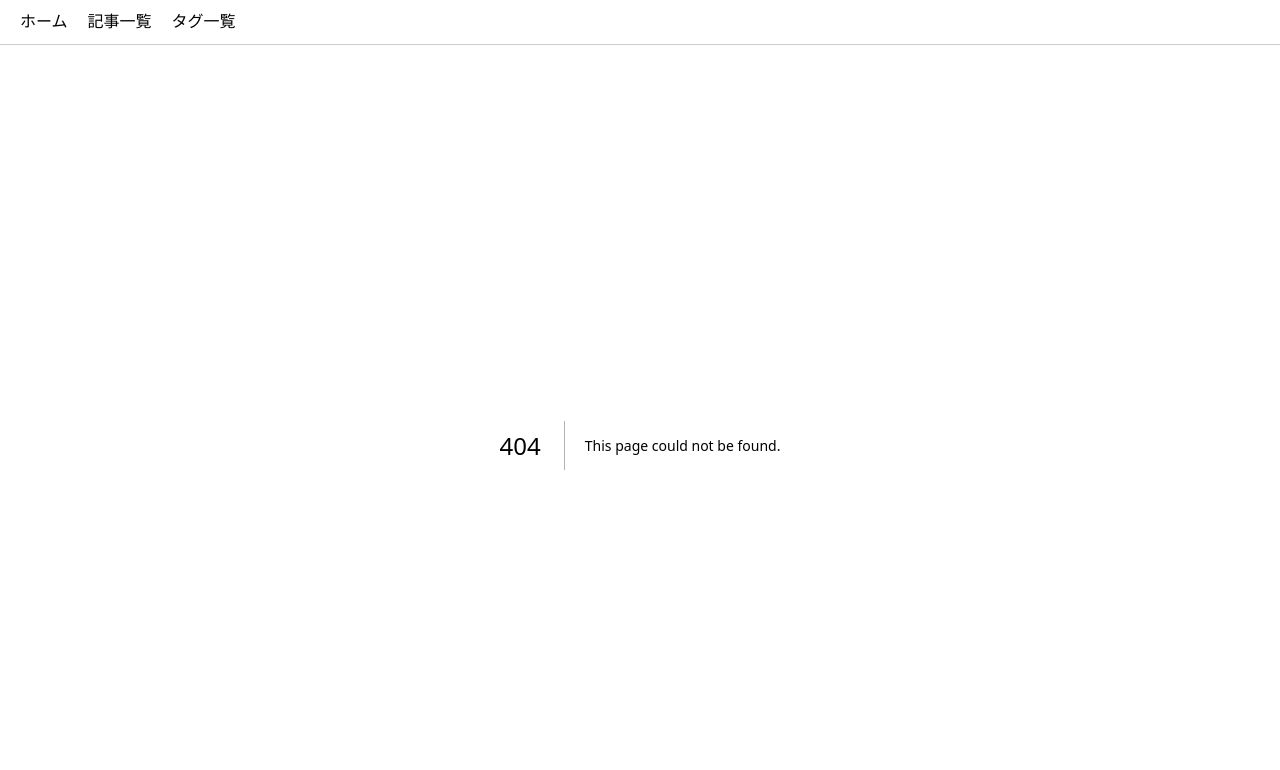
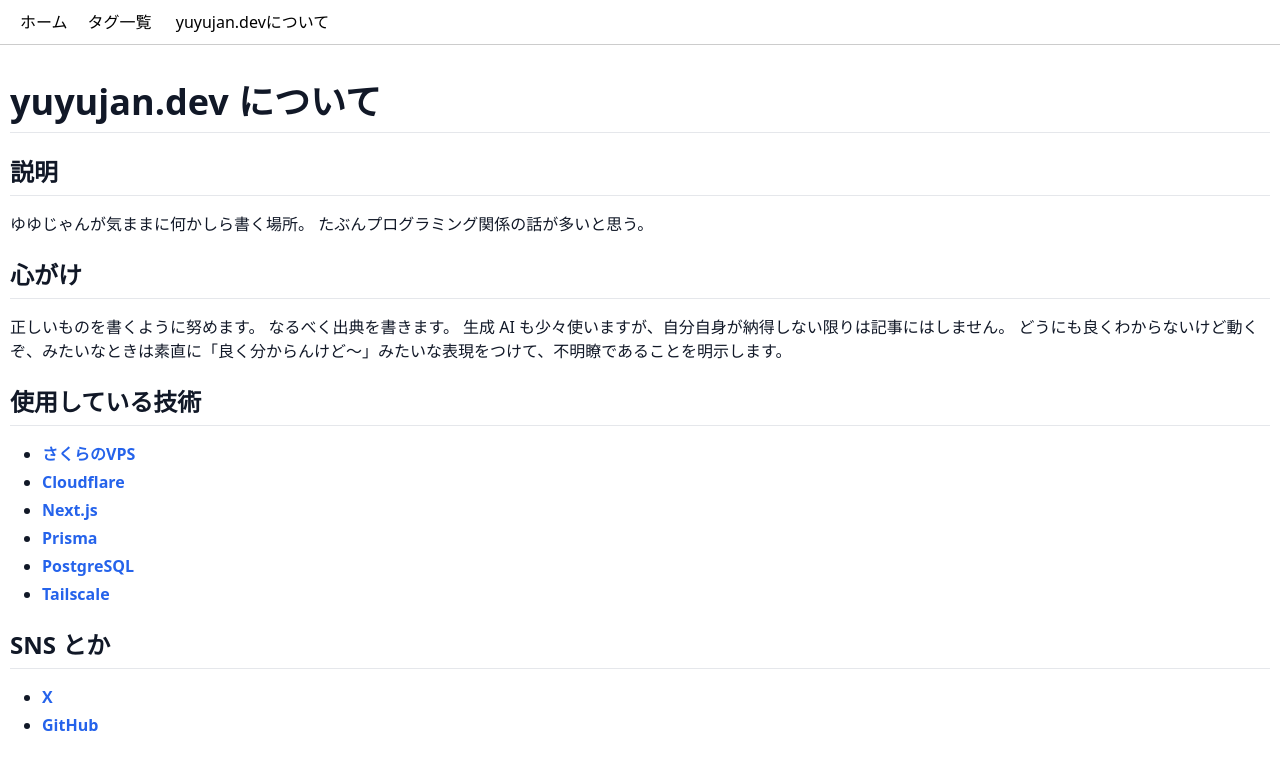
Before and after one commit to yuyuyuyu0111/yuyujan-dev-blog, a Next.js app: page /about in a window 1280 px wide. Before the commit this address had no page. Shown: the top 770 px of the page. Built offline with nearby package versions, Linux system fonts and the light colour scheme.

Commit message:
aboutページとかCSSとか

```diff
--- a/package.json
+++ b/package.json
@@ -10,11 +10,12 @@
   },
   "dependencies": {
     "@prisma/client": "^6.3.1",
-    "marked": "^15.0.7",
     "next": "15.1.7",
     "prisma": "^6.3.1",
     "react": "^19.0.0",
-    "react-dom": "^19.0.0"
+    "react-dom": "^19.0.0",
+    "react-markdown": "^10.0.0",
+    "remark-gfm": "^4.0.1"
   },
   "devDependencies": {
     "@eslint/eslintrc": "^3",
--- /dev/null
+++ b/src/app/about/page.tsx
@@ -0,0 +1,40 @@
+import Markdown from "react-markdown";
+import remarkGfm from "remark-gfm";
+
+export default async function getAbout() {
+  const page = `
+# yuyujan.dev について
+
+## 説明
+
+ゆゆじゃんが気ままに何かしら書く場所。
+たぶんプログラミング関係の話が多いと思う。
+
+
+## 心がけ
+
+正しいものを書くように努めます。
+なるべく出典を書きます。
+生成 AI も少々使いますが、自分自身が納得しない限りは記事にはしません。
+どうにも良くわからないけど動くぞ、みたいなときは素直に「良く分からんけど～」みたいな表現をつけて、不明瞭であることを明示します。
+
+## 使用している技術
+
+- [さくらのVPS](https://vps.sakura.ad.jp/)
+- [Cloudflare](https://www.cloudflare.com/ja-jp/)
+- [Next.js](https://nextjs.org/)
+- [Prisma](https://www.prisma.io/)
+- [PostgreSQL](https://www.postgresql.org/)
+- [Tailscale](https://tailscale.com/)
+
+## SNS とか
+
+- [X](https://x.com/yuyujan11)
+- [GitHub](https://github.com/yuyuyuyu0111)
+`;
+  return (
+    <div className="markdown">
+      <Markdown remarkPlugins={[remarkGfm]}>{page}</Markdown>
+    </div>
+  );
+}
--- a/src/app/globals.css
+++ b/src/app/globals.css
@@ -2,20 +2,118 @@
 @tailwind components;
 @tailwind utilities;
 
-:root {
-  --background: #ffffff;
-  --foreground: #171717;
+/*
+ * GitHub Markdown styles for Tailwind CSS
+ * Based on: https://github.com/iandinwoodie/github-markdown-tailwindcss
+ *
+ * Copyright (c) Ian Dinwoodie
+ * Licensed under MIT License
+ * https://github.com/iandinwoodie/github-markdown-tailwindcss/blob/master/LICENSE
+ */
+
+/* Additional vertical padding used by kbd tag. */
+.py-05 {
+  padding-top: 0.125rem;
+  padding-bottom: 0.125rem;
 }
-/*
-@media (prefers-color-scheme: dark) {
-  :root {
-    --background: #0a0a0a;
-    --foreground: #ededed;
-  }
+
+.markdown {
+  @apply text-gray-900 leading-normal break-words;
 }
-*/
-body {
-  color: var(--foreground);
-  background: var(--background);
-  font-family: Arial, Helvetica, sans-serif;
+
+.markdown > * + * {
+  @apply mt-0 mb-4;
 }
+
+.markdown li + li {
+  @apply mt-1;
+}
+
+.markdown li > p + p {
+  @apply mt-6;
+}
+
+.markdown strong {
+  @apply font-semibold;
+}
+
+.markdown a {
+  @apply text-blue-600 font-semibold;
+}
+
+.markdown strong a {
+  @apply font-bold;
+}
+
+.markdown h1 {
+  @apply leading-tight border-b text-4xl font-semibold mb-4 mt-6 pb-2;
+}
+
+.markdown h2 {
+  @apply leading-tight border-b text-2xl font-semibold mb-4 mt-6 pb-2;
+}
+
+.markdown h3 {
+  @apply leading-snug text-lg font-semibold mb-4 mt-6;
+}
+
+.markdown h4 {
+  @apply leading-none text-base font-semibold mb-4 mt-6;
+}
+
+.markdown h5 {
+  @apply leading-tight text-sm font-semibold mb-4 mt-6;
+}
+
+.markdown h6 {
+  @apply leading-tight text-sm font-semibold text-gray-600 mb-4 mt-6;
+}
+
+.markdown blockquote {
+  @apply text-base border-l-4 border-gray-300 pl-4 pr-4 text-gray-600;
+}
+
+.markdown code {
+  @apply font-mono text-sm inline bg-gray-200 rounded px-1 py-05;
+}
+
+.markdown pre {
+  @apply bg-gray-100 rounded p-4;
+}
+
+.markdown pre code {
+  @apply block bg-transparent p-0 overflow-visible rounded-none;
+}
+
+.markdown ul {
+  @apply text-base pl-8 list-disc;
+}
+
+.markdown ol {
+  @apply text-base pl-8 list-decimal;
+}
+
+.markdown kbd {
+  @apply text-xs inline-block rounded border px-1 py-05 align-middle font-normal font-mono shadow;
+}
+
+.markdown table {
+  @apply text-base border-gray-600;
+}
+
+.markdown th {
+  @apply border py-1 px-3;
+}
+
+.markdown td {
+  @apply border py-1 px-3;
+}
+
+/* Override pygments style background color. */
+.markdown .highlight pre {
+  @apply bg-gray-100 !important;
+}
+
+div.markdown {
+  padding: 10px;
+}
--- a/src/app/layout.tsx
+++ b/src/app/layout.tsx
@@ -1,7 +1,7 @@
 import type { Metadata } from "next";
 import { Geist, Geist_Mono } from "next/font/google";
+import Link from "next/link";
 import "./globals.css";
-import Link from "next/link";
 
 const geistSans = Geist({
   variable: "--font-geist-sans",
@@ -31,11 +31,14 @@ export default function RootLayout({
             <Link href="/" style={{ margin: "0 10px" }}>
               ホーム
             </Link>
-            <Link href="/articles" style={{ margin: "0 10px" }}>
+            {/* <Link href="/articles" style={{ margin: "0 10px" }}>
               記事一覧
-            </Link>
+            </Link> */}
             <Link href="/tags" style={{ margin: "0 10px" }}>
               タグ一覧
+            </Link>{" "}
+            <Link href="/about" style={{ margin: "0 10px" }}>
+              yuyujan.devについて
             </Link>
           </nav>
         </header>
--- a/src/app/tags/page.tsx
+++ b/src/app/tags/page.tsx
@@ -1,7 +1,6 @@
-import React from "react";
+import { Metadata } from "next";
+import Link from "next/link";
 import prisma from "../../../lib/db";
-import Link from "next/link";
-import { Metadata } from "next";
 export const metadata: Metadata = {
   title: "タグ一覧 - yuyujan.dev",
   description: "Generated by create next app",
```
Also changed, not shown: src/app/article/[enTitle]/page.tsx (+5 -4 lines), src/app/articles/page.tsx (+5 -4 lines), src/app/page.tsx (+15 -11 lines), 1 other file (tests, documents, lock files or other folders).
